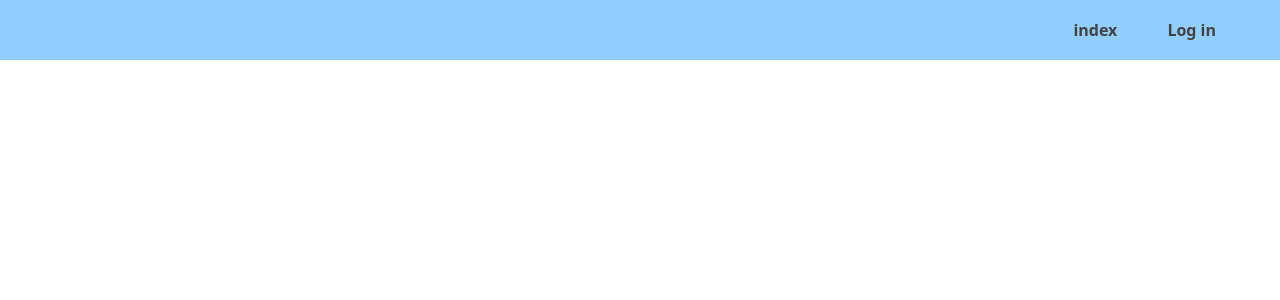
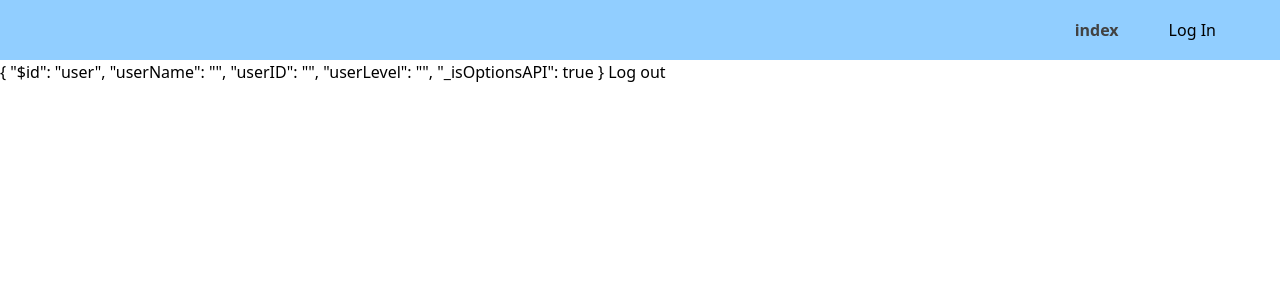
Before and after one commit to MingDaJhong/test_nuxt3, a Nuxt app: page /user in a window 1280 px wide. Before the commit this address had no page. Shown: the top 300 px of the page. Built offline with nearby package versions, Linux system fonts and the light colour scheme.

Commit message:
feat: log in page

```diff
--- a/app.vue
+++ b/app.vue
@@ -8,10 +8,7 @@
 </template>
 
 <script setup>
-// import { useUserStore } from '@/stores/user.js'
 import NavBar from '@/components/navBar.vue'
-
-// const userStore = useUserStore()
 
 </script>
 
--- a/components/navBar.vue
+++ b/components/navBar.vue
@@ -11,20 +11,51 @@
           {{ item.name }}
         </NuxtLink>
       </li>
+      <li v-if="showLogin">
+        <NuxtLink to='login'>
+            Log In
+        </NuxtLink>
+      </li>
+      <li v-else>
+        <NuxtLink to='user'>
+            User
+        </NuxtLink>
+      </li>
     </ul>
   </div>
 </template>
 
 <script setup>
+import { ref, watch, onMounted } from 'vue'
+import { useUserStore } from '@/stores/user'
+import { storeToRefs } from 'pinia'
+
+const userStore = useUserStore()
+
+const showLogin = ref(true)
+
+const { userName } = storeToRefs(userStore)
+
+watch(userName, newVal => {
+  if (newVal) {
+    showLogin.value = false
+  } else {
+    showLogin.value = true
+  }
+})
+
 const NAV_ENUM = Object.freeze({
   INDEX: {
     name: 'index',
     to: '/'
-  },
-  LOGIN: {
-    name: 'Log in',
-    to: '/login'
-  },
+  }
+})
+
+onMounted(() => {
+  // check
+  if (userStore.userName) {
+    showLogin.value = false
+  }
 })
 
 </script>
--- a/pages/index.vue
+++ b/pages/index.vue
@@ -5,12 +5,4 @@
 </template>
 
 <script setup>
-import { onMounted } from 'vue'
-import { useUserStore } from '@/stores/user.js'
-
-const userStore = useUserStore()
-
-onMounted(async () => {
-  await userStore.fetchTodos()
-})
 </script>
--- a/pages/login.vue
+++ b/pages/login.vue
@@ -1,49 +1,25 @@
 <template>
   <div class="w-full h-full flex items-center justify-center">
     <!-- Card -->
-    <div
-      class="bg-primary1-100 border border-[1px] border-gray-500 rounded w-[500px] h-[650px] pt-[120px]
-      px-[50px] flex flex-col items-center justify-between shadow-2xl"
-      :style="paddingBottom"
-    >
+    <div class="bg-primary1-100 border border-[1px] border-gray-500 rounded w-[500px] h-[650px] pt-[120px]
+      px-[50px] flex flex-col items-center justify-between shadow-2xl" :style="paddingBottom">
       <!-- Input Group -->
       <div class="flex flex-col gap-12 w-full">
-        <baseInput
-          v-model="userAccount"
-          :placeholder="'Account'"
-          :warning-text="emailWarning"
-          @userEnter="handleUserClick"
-        />
-        <baseInput
-          v-model="userPassword"
-          :placeholder="'Password'"
-          :type="'password'"
-          :warning-text="passwordWarning"
-          @userEnter="handleUserClick"
-        />
-        <baseInput
-          v-if="showSignUp"
-          v-model="userConfirmPassword"
-          :placeholder="'Confirm Password'"
-          :type="'password'"
-          :warning-text="confirmWarning"
-          @userEnter="handleUserClick"
-        />
+        <baseInput v-model="userAccount" :placeholder="'Account'" :warning-text="emailWarning"
+          @userEnter="handleUserClick" />
+        <baseInput v-model="userPassword" :placeholder="'Password'" :type="'password'" :warning-text="passwordWarning"
+          @userEnter="handleUserClick" />
+        <baseInput v-if="showSignUp" v-model="userConfirmPassword" :placeholder="'Confirm Password'" :type="'password'"
+          :warning-text="confirmWarning" @userEnter="handleUserClick" />
       </div>
       <!-- End Input Group -->
       <!-- Button Group -->
       <div class="w-full h-[150px] flex flex-col items-center gap-8">
-        <button
-          class="w-[80%] h-[60px] rounded bg-primary1-400 text-gray-100 text-xl
-          font-medium hover:shadow-xl active:bg-primary1-600"
-          @click="handleUserClick"
-        >
+        <button class="w-[80%] h-[60px] rounded bg-primary1-400 text-gray-100 text-xl
+          font-medium hover:shadow-xl active:bg-primary1-600" @click="handleUserClick">
           {{ buttonText }}
         </button>
-        <div
-          class="cursor-pointer underline text-gray-600"
-          @click="toggleSignUp"
-        >
+        <div class="cursor-pointer underline text-gray-600" @click="toggleSignUp">
           {{ signUpText }}
         </div>
       </div>
@@ -54,8 +30,12 @@
 </template>
 
 <script setup>
-import { ref, computed, watch,onBeforeUnmount } from 'vue'
+import { ref, computed, watch, onBeforeUnmount } from 'vue'
 import baseInput from '@/components/baseInput.vue'
+import { useUserStore } from '@/stores/user.js'
+
+// stores
+const userStore = useUserStore()
 
 const userAccount = ref('')
 const userPassword = ref('')
@@ -117,7 +97,7 @@ const toggleSignUp = () => {
   showSignUp.value = !showSignUp.value
 }
 
-const handleUserClick = () => {
+const handleUserClick = async () => {
   const emailRegex = /^\w+([\.-]?\w+)*@\w+([\.-]?\w+)*(\.\w{2,3})+$/
   const passwordRegex = /^[a-zA-Z0-9]+$/
 
@@ -141,7 +121,16 @@ const handleUserClick = () => {
       console.log('call sign up api')
     }
   } else {
-    console.log('call log in api')
+    await login()
+  }
+}
+
+const login = async () => {
+  const response = await userStore.login()
+
+  if (response.result) {
+    const router = useRouter()
+    router.push('/user')
   }
 }
 
--- /dev/null
+++ b/pages/user.vue
@@ -0,0 +1,28 @@
+<template>
+    <div>
+        {{ data }}
+        <button @click="logout">Log out</button>
+    </div>
+</template>
+
+<script setup>
+import { ref, onMounted } from 'vue'
+import { useUserStore } from '@/stores/user'
+
+const userStore = useUserStore()
+
+const data = ref({})
+
+const logout = () => {
+    userStore.logout()
+
+    // page to index
+    const router = useRouter()
+    router.push('/')
+}
+
+onMounted(() => {
+    data.value = userStore
+})
+
+</script>
--- a/stores/user.js
+++ b/stores/user.js
@@ -2,28 +2,55 @@ import { defineStore } from 'pinia'
 
 export const useUserStore = defineStore('user', {
   state: () => ({
-    userName: 'Darren Test',
-    userID: '12345',
-    userLevel: 1
+    userName: '',
+    userID: '',
+    userLevel: ''
   }),
   actions: {
-    showURL () {
-      const BASE_URL = useRuntimeConfig().public.BASE_API
-      console.log('BASE_URL HERE:', BASE_URL)
+    async init () {
+      const userInfo = localStorage.getItem('userInfo')
+
+      if (userInfo && !this.userName) {
+        console.log('set store data')
+        const parsedData = JSON.parse(userInfo)
+
+        Object.keys(parsedData).forEach(key => {
+          this[key] = parsedData[key]
+        })
+      }
     },
-    async upgrade () {
-      await new Promise(resolve => {
-        setTimeout(() => {
-          resolve()
-        }, 500)
-      })
+    async login () {
+      const response = await $fetch('https://jsonplaceholder.typicode.com/todos/1')
 
-      this.userLevel = this.userLevel + 1
+      let returnPayload = {
+        result: false,
+        errorCode: ''
+      }
+
+      if (response) {
+        returnPayload.result = true
+
+        this.userName = 'Darren'
+        this.userID = 'test ID',
+        this.userLevel = 'Admin'
+
+        const payload = {
+          userName: 'Darren',
+          userID: 'test ID',
+          userLevel: 'Admin'
+        }
+
+        localStorage.setItem('userInfo', JSON.stringify(payload))
+      }
+
+      return returnPayload
     },
-    async fetchTodos () {
-      const response = await useFetch('https://jsonplaceholder.typicode.com/todos')
+    async logout () {
+      localStorage.removeItem('userInfo')
 
-      console.log(response)
+      this.userName = ''
+      this.userID = ''
+      this.userLevel = ''
     }
   }
 })
```
Also changed, not shown: middleware/test.global.js (added, +7 -0 lines).
